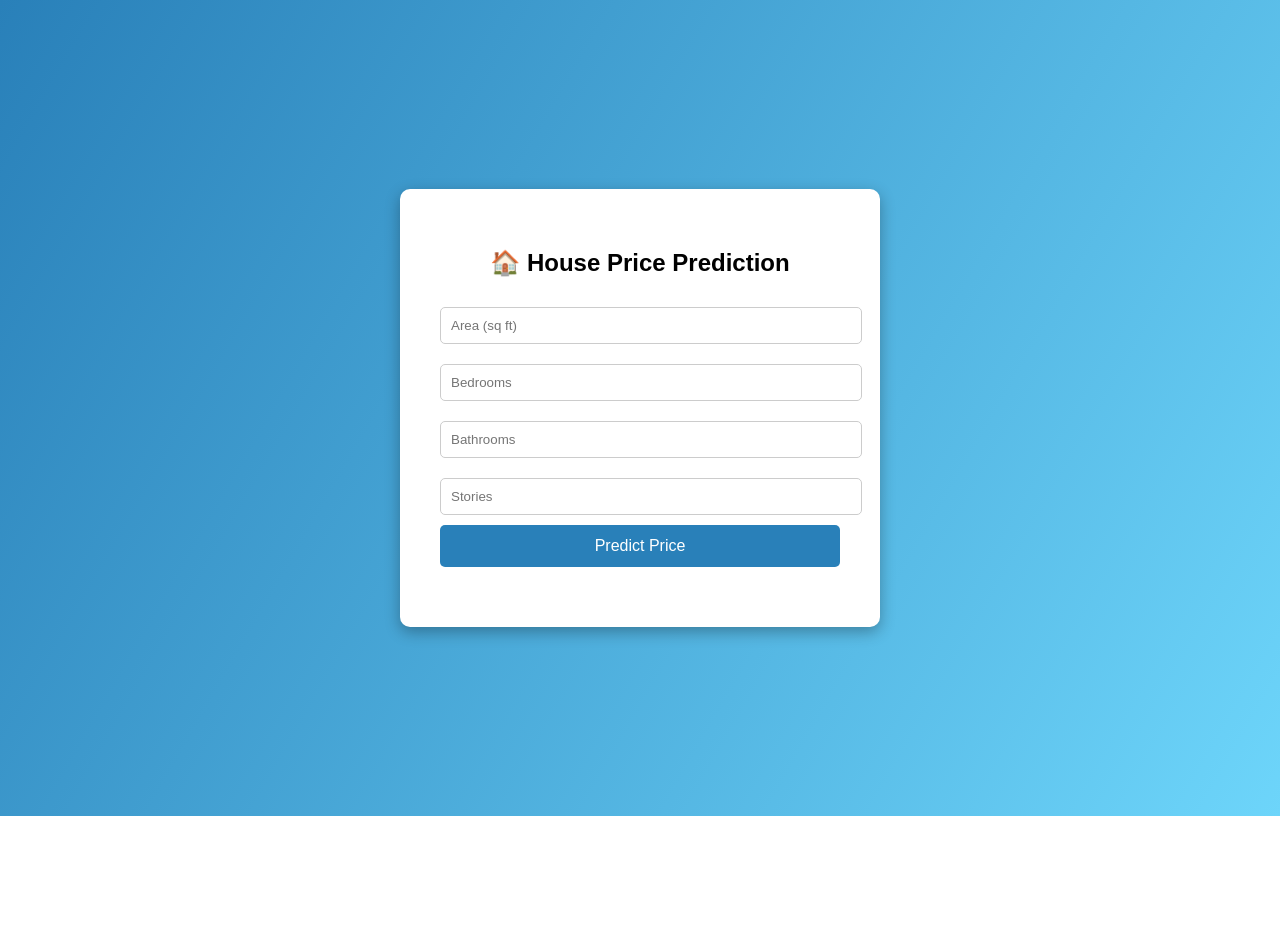
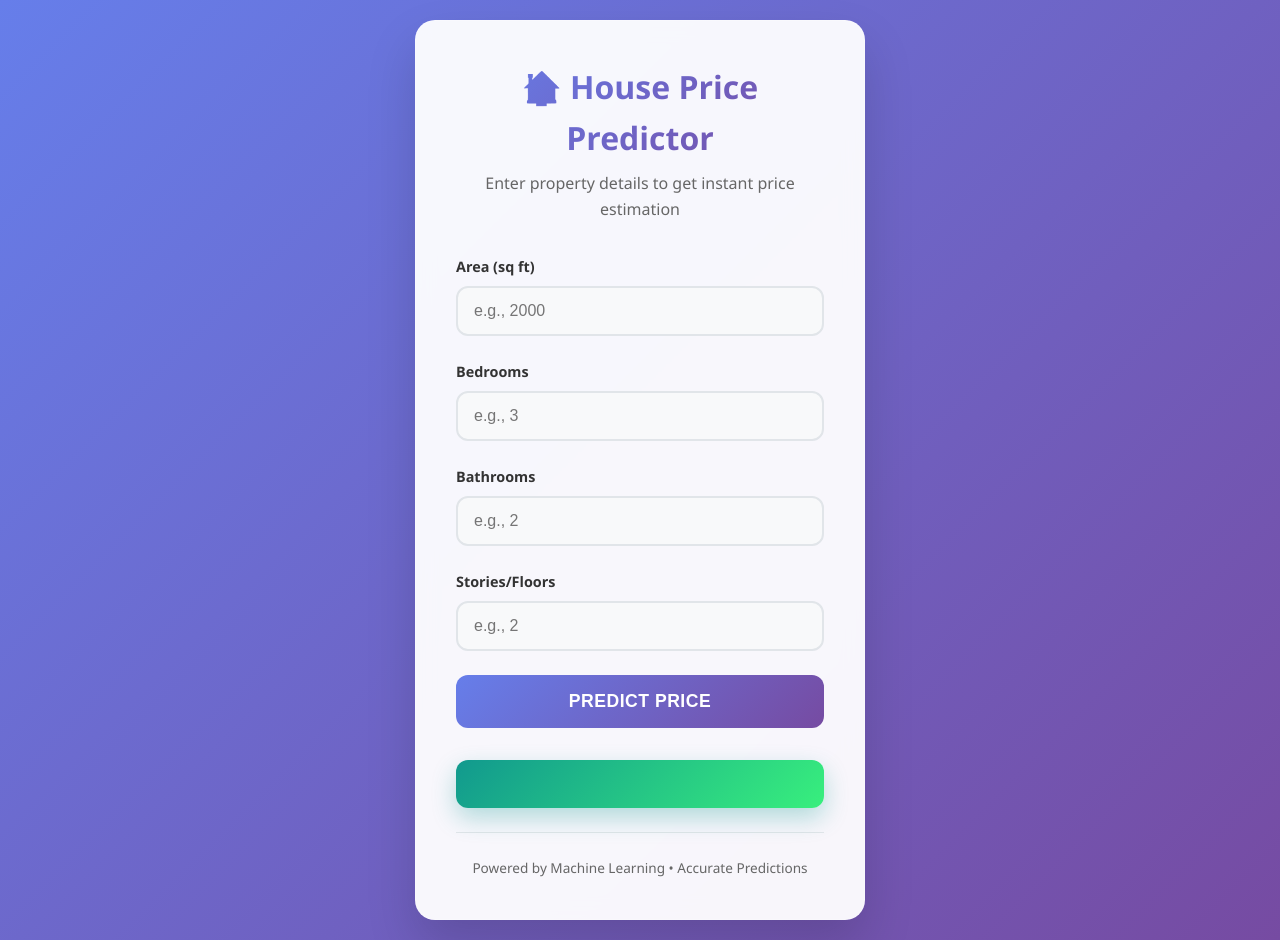
Before and after one commit to krishnawankhade/python-techno, a Flask app: page / in a window 1280 px wide. Before the commit the page ends 816 px from the top, so only its background shows below. Run offline with Flask 3, Linux system fonts and the light colour scheme; parts of the project's set-up code (start-up, migrations or seed data) failed here and were passed over.

Commit message:
Update index.html

```diff
--- a/templates/index.html
+++ b/templates/index.html
@@ -1,91 +1,195 @@
 <!DOCTYPE html>
-<html>
+<html lang="en">
 <head>
     <title>House Price Prediction</title>
+    <meta charset="UTF-8">
+    <meta name="viewport" content="width=device-width, initial-scale=1.0">
 
     <style>
-
-body{
-font-family: Arial;
-background: linear-gradient(120deg,#2980b9,#6dd5fa);
-height:100vh;
-display:flex;
-justify-content:center;
-align-items:center;
+        * {
+            margin: 0;
+            padding: 0;
+            box-sizing: border-box;
         }
 
-.container{
-background:white;
-padding:40px;
-border-radius:10px;
-width:400px;
-box-shadow:0px 5px 15px rgba(0,0,0,0.3);
+        body {
+            font-family: 'Segoe UI', Tahoma, Geneva, Verdana, sans-serif;
+            background: linear-gradient(135deg, #667eea 0%, #764ba2 100%);
+            min-height: 100vh;
+            display: flex;
+            justify-content: center;
+            align-items: center;
+            padding: 20px;
+            line-height: 1.6;
         }
 
-h2{
-text-align:center;
-margin-bottom:20px;
+        .container {
+            background: rgba(255, 255, 255, 0.95);
+            backdrop-filter: blur(10px);
+            padding: 2.5rem;
+            border-radius: 20px;
+            width: 100%;
+            max-width: 450px;
+            box-shadow: 0 25px 50px rgba(0, 0, 0, 0.15);
+            border: 1px solid rgba(255, 255, 255, 0.2);
         }
 
-input{
-width:100%;
-padding:10px;
-margin:10px 0;
-border:1px solid #ccc;
-border-radius:5px;
+        .header {
+            text-align: center;
+            margin-bottom: 2rem;
         }
 
-button{
-width:100%;
-padding:12px;
-background:#2980b9;
-color:white;
-border:none;
-border-radius:5px;
-font-size:16px;
-cursor:pointer;
+        .header h1 {
+            font-size: 2rem;
+            font-weight: 700;
+            background: linear-gradient(135deg, #667eea, #764ba2);
+            -webkit-background-clip: text;
+            -webkit-text-fill-color: transparent;
+            background-clip: text;
+            margin-bottom: 0.5rem;
         }
 
-button:hover{
-background:#1f6691;
+        .header p {
+            color: #666;
+            font-size: 1rem;
         }
 
-.result{
-margin-top:20px;
-text-align:center;
-font-size:20px;
-color:green;
+        .form-group {
+            margin-bottom: 1.5rem;
         }
 
+        label {
+            display: block;
+            margin-bottom: 0.5rem;
+            font-weight: 600;
+            color: #333;
+            font-size: 0.9rem;
+        }
+
+        input {
+            width: 100%;
+            padding: 14px 16px;
+            border: 2px solid #e1e5e9;
+            border-radius: 12px;
+            font-size: 1rem;
+            transition: all 0.3s ease;
+            background: #f8f9fa;
+        }
+
+        input:focus {
+            outline: none;
+            border-color: #667eea;
+            background: white;
+            box-shadow: 0 0 0 3px rgba(102, 126, 234, 0.1);
+            transform: translateY(-1px);
+        }
+
+        .btn {
+            width: 100%;
+            padding: 16px;
+            background: linear-gradient(135deg, #667eea 0%, #764ba2 100%);
+            color: white;
+            border: none;
+            border-radius: 12px;
+            font-size: 1.1rem;
+            font-weight: 600;
+            cursor: pointer;
+            transition: all 0.3s ease;
+            text-transform: uppercase;
+            letter-spacing: 0.5px;
+        }
+
+        .btn:hover {
+            transform: translateY(-2px);
+            box-shadow: 0 15px 30px rgba(102, 126, 234, 0.4);
+        }
+
+        .btn:active {
+            transform: translateY(0);
+        }
+
+        .result {
+            margin-top: 2rem;
+            padding: 1.5rem;
+            text-align: center;
+            border-radius: 12px;
+            font-size: 1.3rem;
+            font-weight: 600;
+            background: linear-gradient(135deg, #11998e, #38ef7d);
+            color: white;
+            box-shadow: 0 10px 25px rgba(17, 153, 142, 0.3);
+            opacity: 0;
+            transform: translateY(20px);
+            animation: slideIn 0.5s ease forwards;
+        }
+
+        @keyframes slideIn {
+            to {
+                opacity: 1;
+                transform: translateY(0);
+            }
+        }
+
+        .info {
+            text-align: center;
+            margin-top: 1.5rem;
+            padding-top: 1.5rem;
+            border-top: 1px solid #e1e5e9;
+            color: #666;
+            font-size: 0.85rem;
+        }
+
+        @media (max-width: 480px) {
+            .container {
+                padding: 2rem 1.5rem;
+                margin: 10px;
+            }
+
+            .header h1 {
+                font-size: 1.6rem;
+            }
+        }
     </style>
 </head>
 
 <body>
-
     <div class="container">
-
-<h2>🏠 House Price Prediction</h2>
+        <div class="header">
+            <h1>🏠 House Price Predictor</h1>
+            <p>Enter property details to get instant price estimation</p>
+        </div>
 
         <form action="/predict" method="post">
+            <div class="form-group">
+                <label for="area">Area (sq ft)</label>
+                <input type="number" id="area" name="area" placeholder="e.g., 2000" required min="1">
+            </div>
 
-<input type="number" name="area" placeholder="Area (sq ft)" required>
+            <div class="form-group">
+                <label for="bedrooms">Bedrooms</label>
+                <input type="number" id="bedrooms" name="bedrooms" placeholder="e.g., 3" required min="1">
+            </div>
 
-<input type="number" name="bedrooms" placeholder="Bedrooms" required>
+            <div class="form-group">
+                <label for="bathrooms">Bathrooms</label>
+                <input type="number" id="bathrooms" name="bathrooms" placeholder="e.g., 2" required min="1">
+            </div>
 
-<input type="number" name="bathrooms" placeholder="Bathrooms" required>
+            <div class="form-group">
+                <label for="stories">Stories/Floors</label>
+                <input type="number" id="stories" name="stories" placeholder="e.g., 2" required min="1">
+            </div>
 
-<input type="number" name="stories" placeholder="Stories" required>
-
-<button type="submit">Predict Price</button>
-
+            <button type="submit" class="btn">Predict Price</button>
         </form>
 
         <div class="result">
             {{ prediction_text }}
         </div>
 
+        <div class="info">
+            Powered by Machine Learning • Accurate Predictions
         </div>
-
+    </div>
 </body>
 </html>
-<form action="/predict" method="post"></form>
```
Lines whose indentation alone changed are shown as unchanged.
